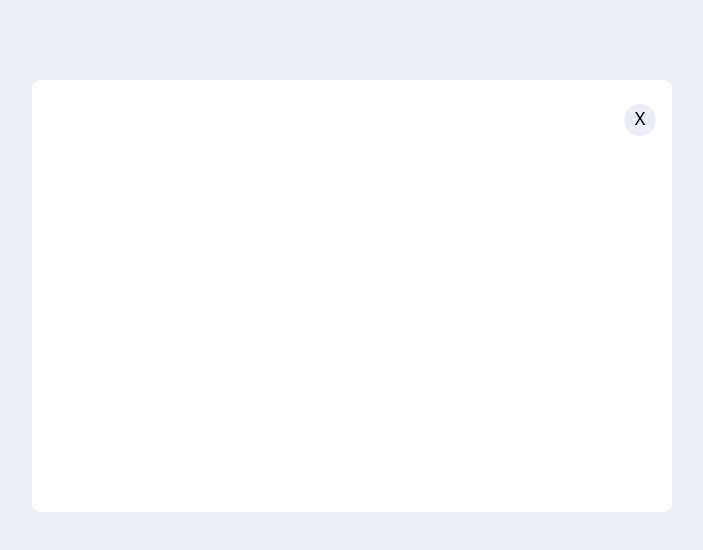
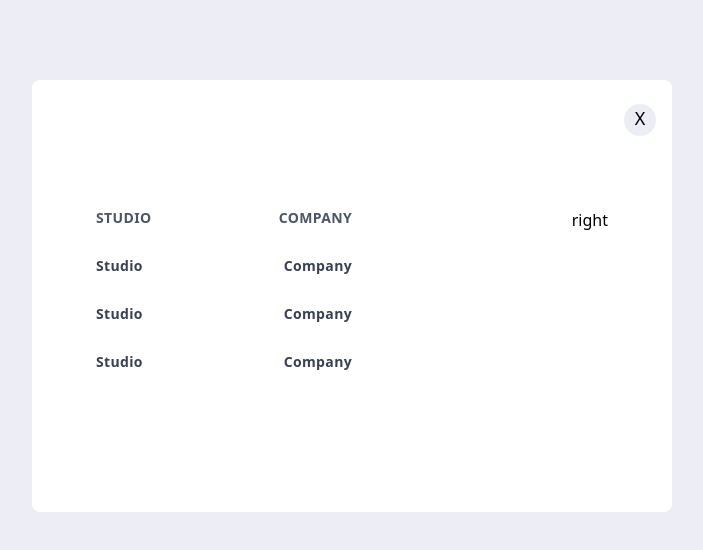
Before and after one commit to nasir-001/100-components, a Vue app: page /layout19 in a window 1280 px wide. Shown: the top 550 px of the page, without its empty margins (288-991 px from the left). Built offline with nearby package versions, Linux system fonts and the light colour scheme; the HTML template or start-up script is replaced by a standard one.

Commit message:
add the component flex layout

```diff
--- a/src/views/Layout19.vue
+++ b/src/views/Layout19.vue
@@ -4,8 +4,44 @@
       <div class="bg-layout19backgroundColor text-center mt-6 mr-4 w-8 h-8 rounded-full float-right text-lg font-thin">
         X
       </div>
-      <div class="flex justify-between pt-32 mx-12">
-
+      <div class="flex justify-between pt-32 mx-16">
+        <div class="w-1/2">
+          <div class="flex justify-between">
+            <div class="text-sm tracking-wide font-semibold text-gray-600">
+              STUDIO
+            </div>
+            <div class="text-sm uppercase tracking-wide font-semibold text-gray-600">
+              COMPANY
+            </div>
+          </div>
+          <div class="flex justify-between">
+            <div class="text-sm tracking-wide font-semibold text-gray-700 mt-7">
+              Studio
+            </div>
+            <div class="text-sm tracking-wide font-semibold text-gray-700 mt-7">
+              Company
+            </div>
+          </div>
+          <div class="flex justify-between">
+            <div class="text-sm tracking-wide font-semibold text-gray-700 mt-7">
+              Studio
+            </div>
+            <div class="text-sm tracking-wide font-semibold text-gray-700 mt-7">
+              Company
+            </div>
+          </div>
+          <div class="flex justify-between">
+            <div class="text-sm tracking-wide font-semibold text-gray-700 mt-7">
+              Studio
+            </div>
+            <div class="text-sm tracking-wide font-semibold text-gray-700 mt-7">
+              Company
+            </div>
+          </div>
+        </div>
+        <div class="">
+          right
+        </div>
       </div>
     </div>
   </div>
```
